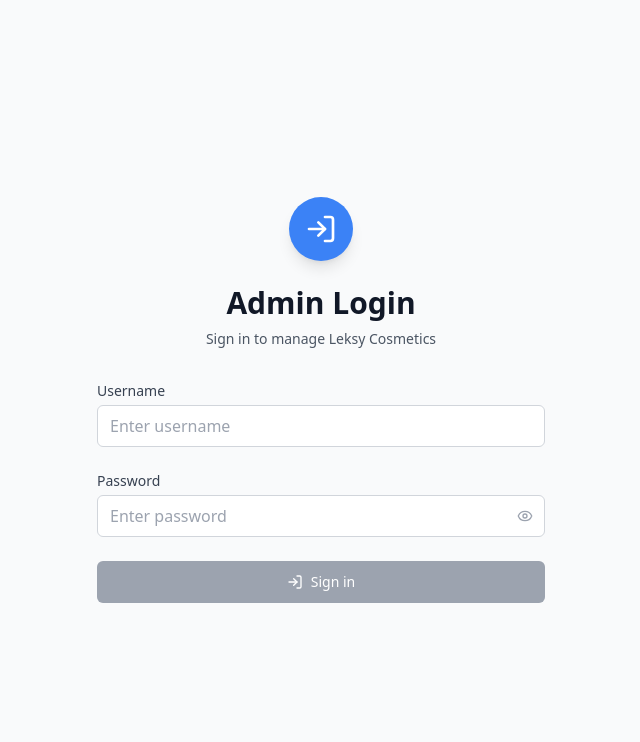
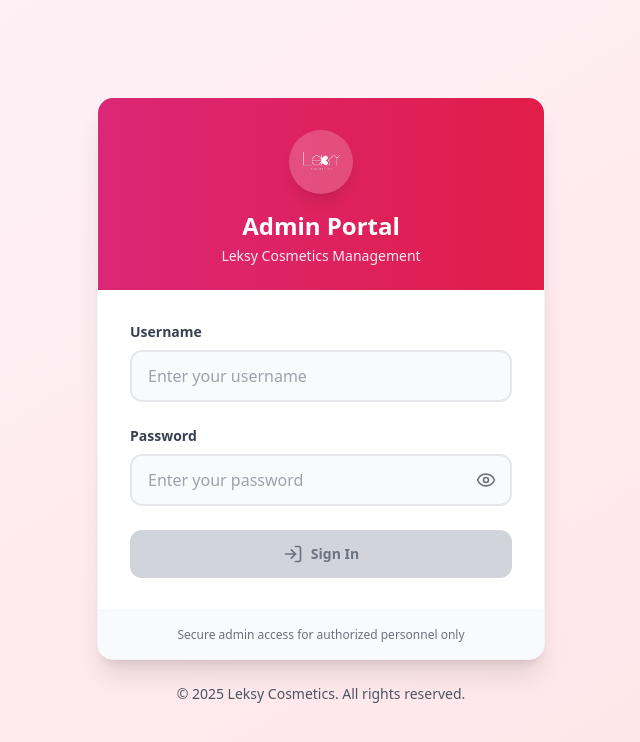
Before and after one commit to To-o-bi/Leksy, a React (Vite) app: page /admin/login in a window 1280 px wide. Shown: the top 742 px of the page, without its empty margins (319-959 px from the left). Built offline with nearby package versions, Linux system fonts and the light colour scheme; no server answers; the HTML template or start-up script is replaced by a standard one.

Commit message:
Login but better

```diff
--- a/src/pages/public/LoginPage.jsx
+++ b/src/pages/public/LoginPage.jsx
@@ -87,10 +87,10 @@
 
   if (isLoading) {
     return (
-      <div className="min-h-screen flex items-center justify-center bg-gray-50">
+      <div className="min-h-screen flex items-center justify-center bg-gradient-to-br from-pink-50 to-rose-100">
         <div className="text-center">
-          <div className="animate-spin rounded-full h-8 w-8 border-b-2 border-blue-600 mx-auto"></div>
-          <p className="mt-2 text-gray-600">Checking authentication...</p>
+          <div className="animate-spin rounded-full h-12 w-12 border-4 border-pink-200 border-t-pink-600 mx-auto"></div>
+          <p className="mt-4 text-gray-600 font-medium">Verifying credentials...</p>
         </div>
       </div>
     );
@@ -99,97 +99,121 @@
   const urlMessage = getUrlMessage();
 
   return (
-    <div className="min-h-screen flex items-center justify-center bg-gray-50 py-12 px-4">
-      <div className="max-w-md w-full space-y-8">
-
-        <div className="text-center">
-          <div className="mx-auto h-16 w-16 rounded-full bg-blue-500 flex items-center justify-center shadow-lg">
-            <LogIn className="h-8 w-8 text-white" />
+    <div className="min-h-screen bg-gradient-to-br from-pink-50 to-rose-100 flex items-center justify-center py-12 px-4 sm:px-6 lg:px-8">
+      <div className="max-w-md w-full">
+        {/* Main Card */}
+        <div className="bg-white rounded-2xl shadow-xl border border-gray-100 overflow-hidden">
+          {/* Header Section */}
+          <div className="px-8 pt-8 pb-6 text-center bg-gradient-to-r from-pink-600 to-rose-600">
+            <div className="mx-auto h-16 w-16 rounded-full bg-white/20 backdrop-blur-sm flex items-center justify-center mb-4 shadow-lg">
+              <img
+                src="/assets/images/icons/leksy-white.png"
+                alt="Leksy Cosmetics Logo"
+                className="h-10 w-10 object-contain"
+              />
             </div>
-          <h2 className="mt-6 text-3xl font-bold text-gray-900">Admin Login</h2>
-          <p className="mt-2 text-sm text-gray-600">Sign in to manage Leksy Cosmetics</p>
+            <h2 className="text-2xl font-bold text-white">Admin Portal</h2>
+            <p className="text-pink-100 text-sm mt-1">Leksy Cosmetics Management</p>
           </div>
 
+          {/* Content Section */}
+          <div className="px-8 py-8">
+            {/* URL Message */}
             {urlMessage && (
-          <div className={`p-4 rounded-md border ${
-            urlMessage.type === 'error' ? 'bg-red-50 border-red-200 text-red-800' :
-            urlMessage.type === 'warning' ? 'bg-yellow-50 border-yellow-200 text-yellow-800' :
-            'bg-blue-50 border-blue-200 text-blue-800'
+              <div className={`mb-6 p-4 rounded-xl border ${
+                urlMessage.type === 'error' ? 'bg-red-50 border-red-200' :
+                urlMessage.type === 'warning' ? 'bg-amber-50 border-amber-200' :
+                'bg-blue-50 border-blue-200'
               }`}>
                 <div className="flex items-center">
-              <AlertCircle className="w-5 h-5 mr-2" />
-              <span className="text-sm">{urlMessage.message}</span>
+                  <AlertCircle className={`w-5 h-5 mr-3 ${
+                    urlMessage.type === 'error' ? 'text-red-500' :
+                    urlMessage.type === 'warning' ? 'text-amber-500' :
+                    'text-blue-500'
+                  }`} />
+                  <span className={`text-sm font-medium ${
+                    urlMessage.type === 'error' ? 'text-red-800' :
+                    urlMessage.type === 'warning' ? 'text-amber-800' :
+                    'text-blue-800'
+                  }`}>{urlMessage.message}</span>
                 </div>
               </div>
             )}
 
             <form onSubmit={handleSubmit} className="space-y-6">
-
-          <div>
-            <label htmlFor="username" className="block text-sm font-medium text-gray-700 mb-1">Username</label>
+              {/* Username Field */}
+              <div className="space-y-2">
+                <label htmlFor="username" className="block text-sm font-semibold text-gray-700">
+                  Username
+                </label>
                 <input
                   id="username"
                   name="username"
                   type="text"
                   required
-              className={`w-full px-3 py-2 border rounded-md focus:ring-2 focus:ring-blue-500 focus:border-blue-500 ${
-                error ? 'border-red-300' : 'border-gray-300'
+                  className={`w-full px-4 py-3 border-2 rounded-xl transition-all duration-200 focus:ring-4 focus:ring-pink-100 focus:border-pink-500 outline-none ${
+                    error ? 'border-red-300 bg-red-50' : 'border-gray-200 bg-gray-50 focus:bg-white'
                   }`}
-              placeholder="Enter username"
+                  placeholder="Enter your username"
                   value={formData.username}
                   onChange={handleChange}
                   disabled={isSubmitting}
                 />
               </div>
 
-          <div>
-            <label htmlFor="password" className="block text-sm font-medium text-gray-700 mb-1">Password</label>
+              {/* Password Field */}
+              <div className="space-y-2">
+                <label htmlFor="password" className="block text-sm font-semibold text-gray-700">
+                  Password
+                </label>
                 <div className="relative">
                   <input
                     id="password"
                     name="password"
                     type={showPassword ? 'text' : 'password'}
                     required
-                className={`w-full px-3 py-2 pr-10 border rounded-md focus:ring-2 focus:ring-blue-500 focus:border-blue-500 ${
-                  error ? 'border-red-300' : 'border-gray-300'
+                    className={`w-full px-4 py-3 pr-12 border-2 rounded-xl transition-all duration-200 focus:ring-4 focus:ring-pink-100 focus:border-pink-500 outline-none ${
+                      error ? 'border-red-300 bg-red-50' : 'border-gray-200 bg-gray-50 focus:bg-white'
                     }`}
-                placeholder="Enter password"
+                    placeholder="Enter your password"
                     value={formData.password}
                     onChange={handleChange}
                     disabled={isSubmitting}
                   />
                   <button
                     type="button"
-                className="absolute inset-y-0 right-0 pr-3 flex items-center"
+                    className="absolute inset-y-0 right-0 pr-4 flex items-center text-gray-500 hover:text-gray-700 transition-colors"
                     onClick={() => setShowPassword(!showPassword)}
                     disabled={isSubmitting}
                   >
-                {showPassword ? <EyeOff className="h-4 w-4 text-gray-400" /> : <Eye className="h-4 w-4 text-gray-400" />}
+                    {showPassword ? <EyeOff className="h-5 w-5" /> : <Eye className="h-5 w-5" />}
                   </button>
                 </div>
               </div>
 
+              {/* Error Message */}
               {error && (
-            <div className="p-3 bg-red-50 border border-red-200 rounded-md">
+                <div className="p-4 bg-red-50 border-2 border-red-200 rounded-xl">
                   <div className="flex items-center">
-                <AlertCircle className="w-5 h-5 text-red-500 mr-2" />
-                <span className="text-sm text-red-800">{error}</span>
+                    <AlertCircle className="w-5 h-5 text-red-500 mr-3 flex-shrink-0" />
+                    <span className="text-sm font-medium text-red-800">{error}</span>
                   </div>
                 </div>
               )}
 
+              {/* Submit Button */}
               <button
                 type="submit"
                 disabled={isSubmitting || !formData.username || !formData.password}
-            className={`w-full flex justify-center py-2.5 px-4 border border-transparent text-sm font-medium rounded-md text-white ${
+                className={`w-full flex justify-center items-center py-3.5 px-4 rounded-xl text-sm font-semibold transition-all duration-200 ${
                   isSubmitting || !formData.username || !formData.password
-                ? 'bg-gray-400 cursor-not-allowed'
-                : 'bg-blue-600 hover:bg-blue-700 focus:ring-2 focus:ring-blue-500'
+                    ? 'bg-gray-300 text-gray-500 cursor-not-allowed'
+                    : 'bg-gradient-to-r from-pink-600 to-rose-600 hover:from-pink-700 hover:to-rose-700 text-white shadow-lg hover:shadow-xl transform hover:-translate-y-0.5 focus:ring-4 focus:ring-pink-200'
                 }`}
               >
                 {isSubmitting ? (
                   <div className="flex items-center">
-                <svg className="animate-spin -ml-1 mr-2 h-4 w-4 text-white" fill="none" viewBox="0 0 24 24">
+                    <svg className="animate-spin -ml-1 mr-3 h-5 w-5 text-current" fill="none" viewBox="0 0 24 24">
                       <circle className="opacity-25" cx="12" cy="12" r="10" stroke="currentColor" strokeWidth="4"></circle>
                       <path className="opacity-75" fill="currentColor" d="M4 12a8 8 0 018-8V0C5.373 0 0 5.373 0 12h4zm2 5.291A7.962 7.962 0 014 12H0c0 3.042 1.135 5.824 3 7.938l3-2.647z"></path>
                     </svg>
@@ -197,14 +221,26 @@
                   </div>
                 ) : (
                   <div className="flex items-center">
-                <LogIn className="w-4 h-4 mr-2" />
-                Sign in
+                    <LogIn className="w-5 h-5 mr-2" />
+                    Sign In
                   </div>
                 )}
               </button>
+            </form>
+          </div>
 
-        </form>
+          {/* Footer */}
+          <div className="px-8 py-4 bg-gray-50 border-t border-gray-100">
+            <p className="text-xs text-gray-500 text-center">
+              Secure admin access for authorized personnel only
+            </p>
+          </div>
+        </div>
 
+        {/* Bottom Text */}
+        <p className="mt-6 text-center text-sm text-gray-600">
+          © 2025 Leksy Cosmetics. All rights reserved.
+        </p>
       </div>
     </div>
   );
```
Lines whose indentation alone changed are shown as unchanged.
